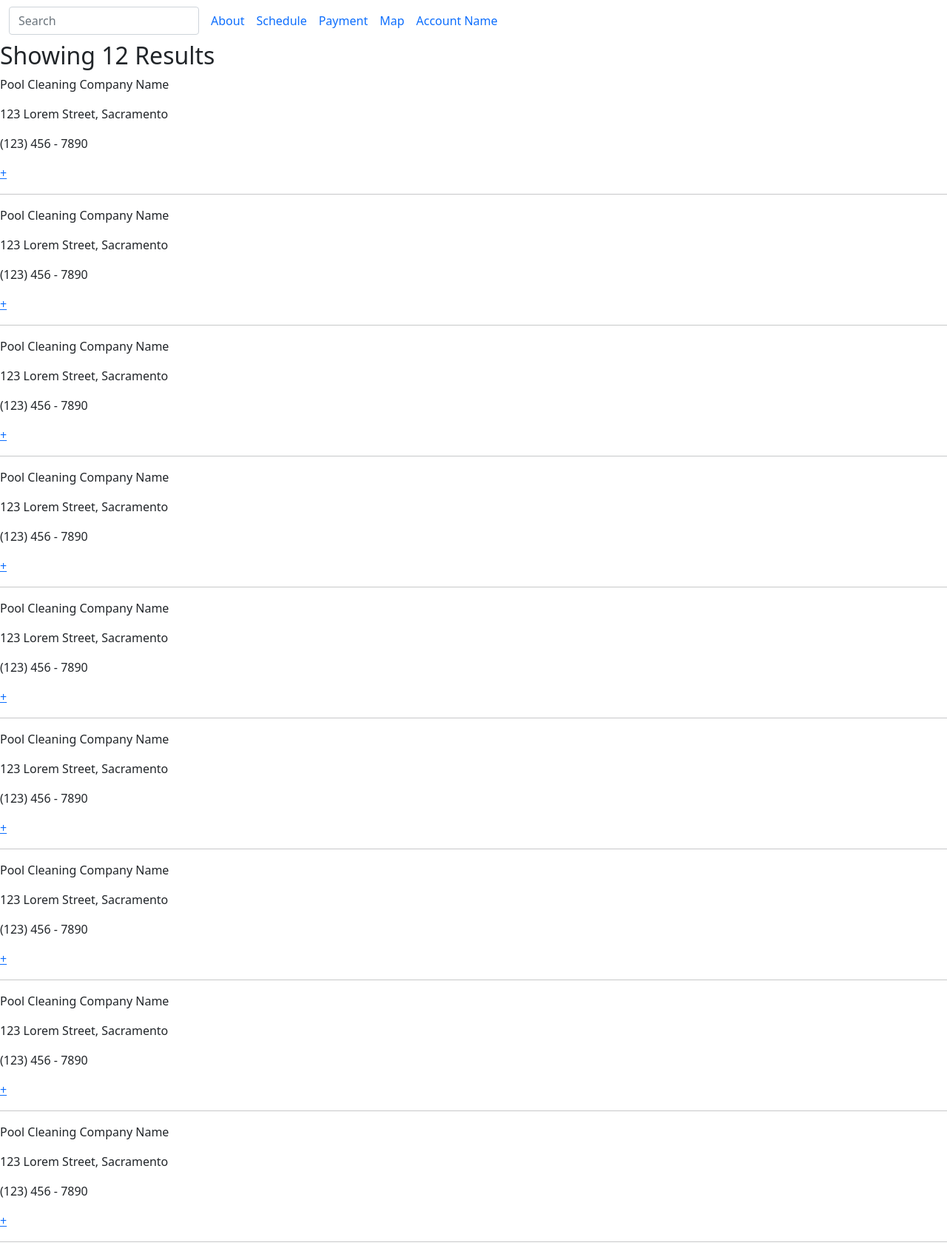
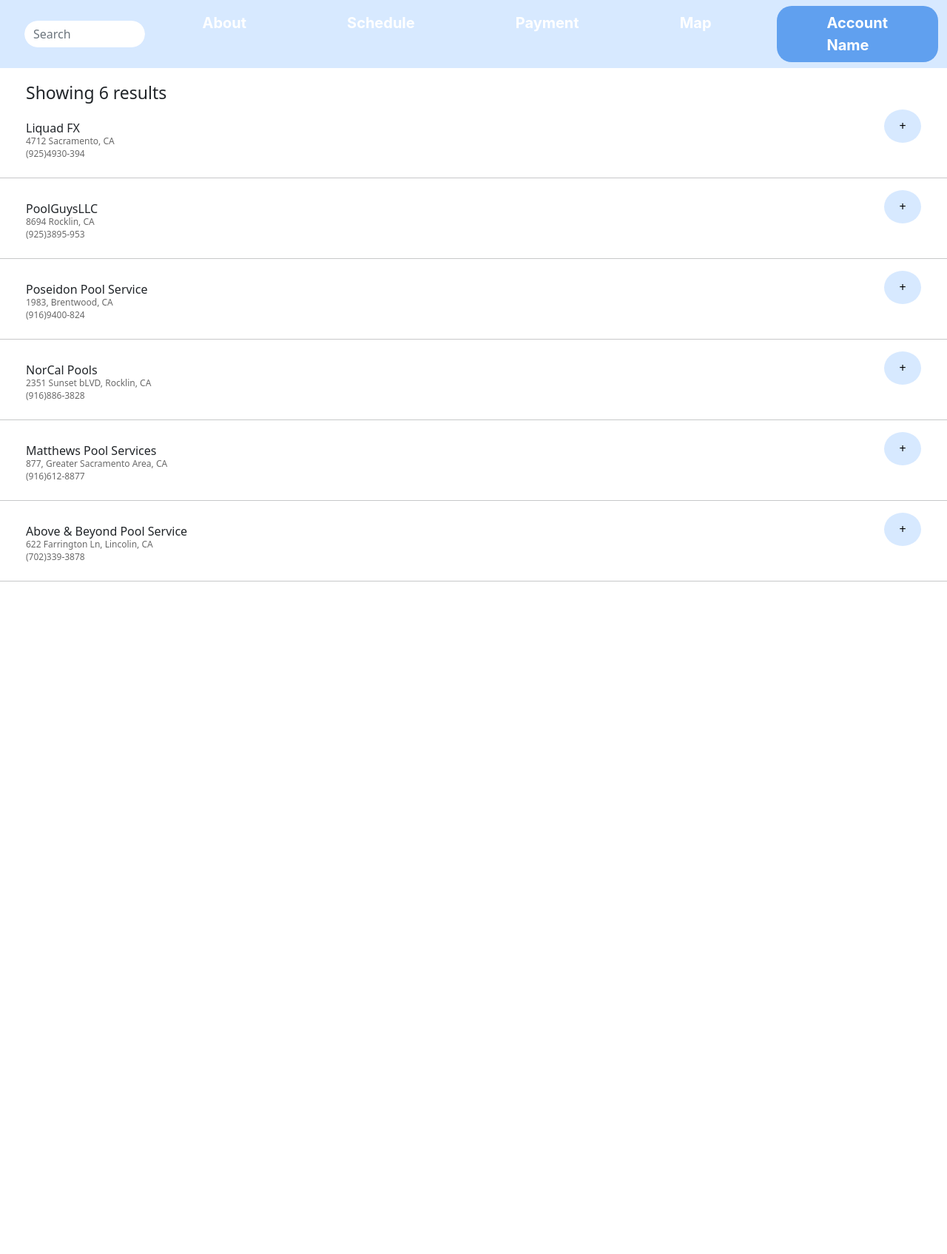
Before and after one commit to brandenmnguyen/YoshiPoolCleaning, a Django app: template poolcleanapp/templates/ResultsPage-1.html in a window 1280 px wide. Shown: the whole page at 74% size. After the commit the page ends 786 px from the top, so only its background shows below. Run offline with Django 4.2, Linux system fonts and the light colour scheme; the template is opened without the code that fills it, so the values that code supplies are empty.

Commit message:
#YPS -54 I made Results page dynamically populate.

```diff
--- a/poolcleanapp/templates/Homepage-1.html
+++ b/poolcleanapp/templates/Homepage-1.html
@@ -15,7 +15,7 @@
     <link href="https://cdn.jsdelivr.net/npm/bootstrap@5.0.2/dist/css/bootstrap.min.css" rel="stylesheet"
         integrity="sha384-EVSTQN3/azprG1Anm3QDgpJLIm9Nao0Yz1ztcQTwFspd3yD65VohhpuuCOmLASjC" crossorigin="anonymous">
 
-    <link rel="stylesheet" href="homepageStyle.css">
+    <link rel="stylesheet" href="homepageStyle-1.css">
 
 
 
--- a/poolcleanapp/templates/ResultsPage-1.html
+++ b/poolcleanapp/templates/ResultsPage-1.html
@@ -7,12 +7,11 @@
     <title>Results Page</title>
     <link href="https://cdn.jsdelivr.net/npm/bootstrap@5.0.2/dist/css/bootstrap.min.css" rel="stylesheet"
         integrity="sha384-EVSTQN3/azprG1Anm3QDgpJLIm9Nao0Yz1ztcQTwFspd3yD65VohhpuuCOmLASjC" crossorigin="anonymous">
-    <link rel="stylesheet" href="ResultsPage.css">
+    <link rel="stylesheet" href="ResultsPage-1.css">
 
 </head>
 
-<body>
-
+<body class="contentOfConent">
     <nav class="navbar sticky-bottom  navbar-expand-lg bg-body-tertiary ">
         <div class="container-fluid">
             <form class="d-flex" role="search">
@@ -48,135 +47,9 @@
     </nav>
 
 
-    <h2>Showing 12 Results</h2>
+    <h2 id="numberResults"></h2>
 
-    <div class="resultsOfSearch">
-
-        <div class="infoOfCompany">
-            <p class="nameOfCompany">Pool Cleaning Company Name</p>
-            <p class="nameOfStreet">123 Lorem Street, Sacramento </p>
-            <p class="Phonenumber">(123) 456 - 7890</p>
-        </div>
-
-        <div class="plusSign">
-            <a class="plusItself" href="#">+</a>
-        </div>
-
-    </div>
-    <hr>
-
-    <div class="resultsOfSearch">
-
-        <div class="infoOfCompany">
-            <p class="nameOfCompany">Pool Cleaning Company Name</p>
-            <p class="nameOfStreet">123 Lorem Street, Sacramento </p>
-            <p class="Phonenumber">(123) 456 - 7890</p>
-        </div>
-
-        <div class="plusSign">
-            <a class="plusItself" href="#">+</a>
-        </div>
-
-    </div>
-    <hr>
-    <div class="resultsOfSearch">
-
-        <div class="infoOfCompany">
-            <p class="nameOfCompany">Pool Cleaning Company Name</p>
-            <p class="nameOfStreet">123 Lorem Street, Sacramento </p>
-            <p class="Phonenumber">(123) 456 - 7890</p>
-        </div>
-
-        <div class="plusSign">
-            <a class="plusItself" href="#">+</a>
-        </div>
-
-    </div>
-    <hr>
-    <div class="resultsOfSearch">
-
-        <div class="infoOfCompany">
-            <p class="nameOfCompany">Pool Cleaning Company Name</p>
-            <p class="nameOfStreet">123 Lorem Street, Sacramento </p>
-            <p class="Phonenumber">(123) 456 - 7890</p>
-        </div>
-
-        <div class="plusSign">
-            <a class="plusItself" href="#">+</a>
-        </div>
-
-    </div>
-    <hr>
-    <div class="resultsOfSearch">
-
-        <div class="infoOfCompany">
-            <p class="nameOfCompany">Pool Cleaning Company Name</p>
-            <p class="nameOfStreet">123 Lorem Street, Sacramento </p>
-            <p class="Phonenumber">(123) 456 - 7890</p>
-        </div>
-
-        <div class="plusSign">
-            <a class="plusItself" href="#">+</a>
-        </div>
-
-    </div>
-    <hr>
-    <div class="resultsOfSearch">
-
-        <div class="infoOfCompany">
-            <p class="nameOfCompany">Pool Cleaning Company Name</p>
-            <p class="nameOfStreet">123 Lorem Street, Sacramento </p>
-            <p class="Phonenumber">(123) 456 - 7890</p>
-        </div>
-
-        <div class="plusSign">
-            <a class="plusItself" href="#">+</a>
-        </div>
-
-    </div>
-    <hr>
-    <div class="resultsOfSearch">
-
-        <div class="infoOfCompany">
-            <p class="nameOfCompany">Pool Cleaning Company Name</p>
-            <p class="nameOfStreet">123 Lorem Street, Sacramento </p>
-            <p class="Phonenumber">(123) 456 - 7890</p>
-        </div>
-
-        <div class="plusSign">
-            <a class="plusItself" href="#">+</a>
-        </div>
-
-    </div>
-    <hr>
-    <div class="resultsOfSearch">
-
-        <div class="infoOfCompany">
-            <p class="nameOfCompany">Pool Cleaning Company Name</p>
-            <p class="nameOfStreet">123 Lorem Street, Sacramento </p>
-            <p class="Phonenumber">(123) 456 - 7890</p>
-        </div>
-
-        <div class="plusSign">
-            <a class="plusItself" href="#">+</a>
-        </div>
-
-    </div>
-    <hr>
-    <div class="resultsOfSearch">
-
-        <div class="infoOfCompany">
-            <p class="nameOfCompany">Pool Cleaning Company Name</p>
-            <p class="nameOfStreet">123 Lorem Street, Sacramento </p>
-            <p class="Phonenumber">(123) 456 - 7890</p>
-        </div>
-
-        <div class="plusSign">
-            <a class="plusItself" href="#">+</a>
-        </div>
-
-    </div>
-    <hr>
+    <script src="ResultsPage.js"></script>
 </body>
 
 </html>
--- /dev/null
+++ b/poolcleanapp/templates/ResultsPage.js
@@ -0,0 +1,64 @@
+//create array
+
+const companyInformation = [
+    { name: "Liquad FX", location: "4712 Sacramento, CA", phoneNumber: "(925)4930-394" },
+    { name: "PoolGuysLLC", location: "8694 Rocklin, CA", phoneNumber: "(925)3895-953" },
+    { name: "Poseidon Pool Service", location: "1983, Brentwood, CA", phoneNumber: "(916)9400-824" },
+    { name: "NorCal Pools", location: "2351 Sunset bLVD, Rocklin, CA", phoneNumber: "(916)886-3828" },
+    { name: "Matthews Pool Services", location: "877, Greater Sacramento Area, CA", phoneNumber: "(916)612-8877" },
+    { name: "Above & Beyond Pool Service", location: "622 Farrington Ln, Lincolin, CA", phoneNumber: "(702)339-3878" }
+];
+
+const bodyofbody = document.querySelector(".contentOfConent"); //this is for the main body
+const resultNumber = document.querySelector("#numberResults"); //this is for h2 element
+const plusSigns = document.querySelector(".plusItself"); //this is for the div for the plus sign
+
+//get the length of the items in the array
+resultNumber.textContent = `Showing ${companyInformation.length} results`;
+
+//iterate through the whole array
+companyInformation.forEach(company => {
+
+    //creating elements
+    const mainContainer = document.createElement("div");
+    const companyContainer = document.createElement("div");
+    const secondContainer = document.createElement("div");
+    const plus = document.createElement("a");
+
+    plus.textContent = "+";
+
+    const nameOfCompany = document.createElement("p");
+    nameOfCompany.textContent = company.name;
+
+    const locationOfCompany = document.createElement("p");
+    locationOfCompany.textContent = company.location;
+
+    const numberOfCompany = document.createElement("p");
+    numberOfCompany.textContent = company.phoneNumber;
+
+    const line = document.createElement("hr");
+
+    nameOfCompany.classList.add("nameOfCompany");
+    locationOfCompany.classList.add("nameOfStreet");
+    numberOfCompany.classList.add("Phonenumber");
+
+    companyContainer.appendChild(nameOfCompany);
+    companyContainer.appendChild(locationOfCompany);
+    companyContainer.appendChild(numberOfCompany);
+
+    //for css purposes
+    mainContainer.classList.add("resultsOfSearch");
+    companyContainer.classList.add("infoOfCompany");
+    secondContainer.classList.add("plusSign");
+    plus.classList.add("plusItself");
+
+
+    secondContainer.appendChild(plus);
+
+    mainContainer.appendChild(companyContainer);
+    mainContainer.appendChild(secondContainer);
+
+    bodyofbody.appendChild(mainContainer);
+    bodyofbody.appendChild(line);
+
+});
```
